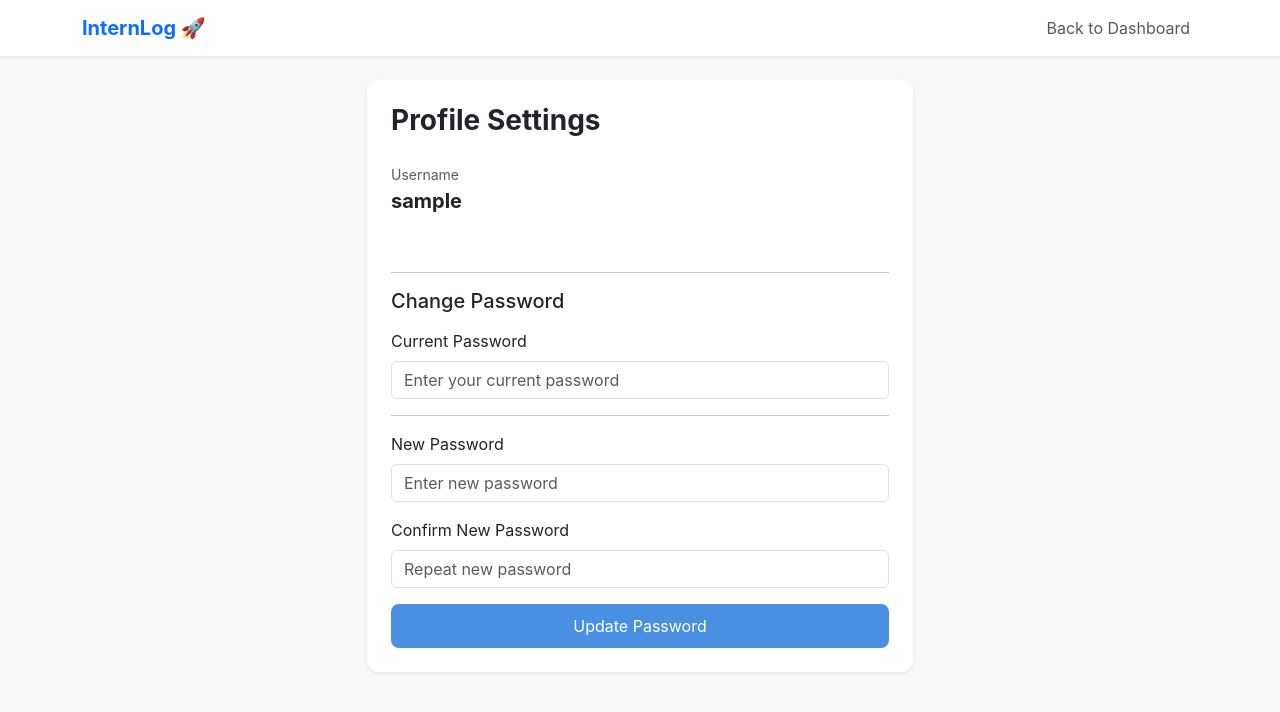
After one commit to arjnilhn/InternLog, a Flask app: page /profile in a window 1280 px wide. The commit adds this page. Shown: the top 712 px of the page. Run offline with Flask 3, Linux system fonts and the light colour scheme; the visitor is signed in with stand-in values (Sample User, id 1).

Commit message:
[Feat/Security] Added password update feature with current password verification

```diff
--- a/app.py
+++ b/app.py
@@ -173,6 +173,40 @@ def export_logs():
     # Dosya olarak indirmeyi sağlayan Response ayarı
     from flask import Response
     return Response(output, mimetype="text/plain", headers={"Content-disposition": "attachment; filename=internship_report.txt"})
+@app.route('/profile', methods=['GET', 'POST'])
+def profile():
+    if 'user_id' not in session:
+        return redirect(url_for('login'))
 
+    if request.method == 'POST':
+        old_password = request.form.get('old_password')
+        new_password = request.form.get('new_password')
+        confirm_password = request.form.get('confirm_password')
+
+        conn = get_db_connection()
+        user = conn.execute('SELECT password FROM users WHERE id = ?', (session['user_id'],)).fetchone()
+
+        # 1. Mevcut şifre kontrolü
+        if not check_password_hash(user['password'], old_password):
+            flash('Current password is incorrect!', 'danger')
+            conn.close()
+        # 2. Yeni şifrelerin eşleşme kontrolü
+        elif new_password != confirm_password:
+            flash('New passwords do not match!', 'danger')
+            conn.close()
+        # 3. Boş şifre kontrolü
+        elif not new_password:
+            flash('New password cannot be empty!', 'danger')
+            conn.close()
+        else:
+            # Her şey yolunda, şifreyi güncelle
+            hashed_password = generate_password_hash(new_password)
+            conn.execute('UPDATE users SET password = ? WHERE id = ?', (hashed_password, session['user_id']))
+            conn.commit()
+            conn.close()
+            flash('Your password has been updated successfully!', 'success')
+            return redirect(url_for('profile'))
+
+    return render_template('profile.html')
 if __name__ == "__main__":
     app.run(debug=True)
--- a/templates/dashboard.html
+++ b/templates/dashboard.html
@@ -15,6 +15,9 @@
         <div class="d-flex align-items-center">
             <span class="me-3 text-muted">Hi, {{ session['username'] }}</span>
             <a href="/logout" class="btn btn-outline-danger btn-sm">Logout</a>
+            <a href="/profile" class="btn btn-outline-primary btn-sm me-2">
+    <i class="fas fa-user"></i> Profile
+</a>
         </div>
     </div>
 </nav>
--- /dev/null
+++ b/templates/profile.html
@@ -0,0 +1,65 @@
+<!DOCTYPE html>
+<html lang="en">
+<head>
+    <meta charset="UTF-8">
+    <title>Profile Settings - InternLog</title>
+    <link href="https://cdn.jsdelivr.net/npm/bootstrap@5.3.0/dist/css/bootstrap.min.css" rel="stylesheet">
+    <link rel="stylesheet" href="{{ url_for('static', filename='style.css') }}">
+</head>
+<body class="bg-light">
+    <nav class="navbar navbar-expand-lg navbar-light bg-white shadow-sm mb-4">
+        <div class="container">
+            <a class="navbar-brand fw-bold text-primary" href="/dashboard">InternLog 🚀</a>
+            <div class="navbar-nav ms-auto">
+                <a class="nav-link" href="/dashboard">Back to Dashboard</a>
+            </div>
+        </div>
+    </nav>
+
+    <div class="container">
+        <div class="row justify-content-center">
+            <div class="col-md-6">
+                <div class="card shadow-sm p-4">
+                    <h3 class="fw-bold mb-4">Profile Settings</h3>
+
+                    {% with messages = get_flashed_messages(with_categories=true) %}
+                      {% if messages %}
+                        {% for category, message in messages %}
+                          <div class="alert alert-{{ category }}">{{ message }}</div>
+                        {% endfor %}
+                      {% endif %}
+                    {% endwith %}
+
+                    <div class="mb-4">
+                        <label class="text-muted small uppercase">Username</label>
+                        <p class="fs-5 fw-bold">{{ session['username'] }}</p>
+                    </div>
+
+                    <hr>
+
+                 <form action="/profile" method="POST">
+    <h5 class="mb-3">Change Password</h5>
+
+    <div class="mb-3">
+        <label class="form-label">Current Password</label>
+        <input type="password" name="old_password" class="form-control" placeholder="Enter your current password" required>
+    </div>
+
+    <hr>
+
+    <div class="mb-3">
+        <label class="form-label">New Password</label>
+        <input type="password" name="new_password" class="form-control" placeholder="Enter new password" required>
+    </div>
+    <div class="mb-3">
+        <label class="form-label">Confirm New Password</label>
+        <input type="password" name="confirm_password" class="form-control" placeholder="Repeat new password" required>
+    </div>
+    <button type="submit" class="btn btn-primary w-100">Update Password</button>
+</form>
+                </div>
+            </div>
+        </div>
+    </div>
+</body>
+</html>
```
